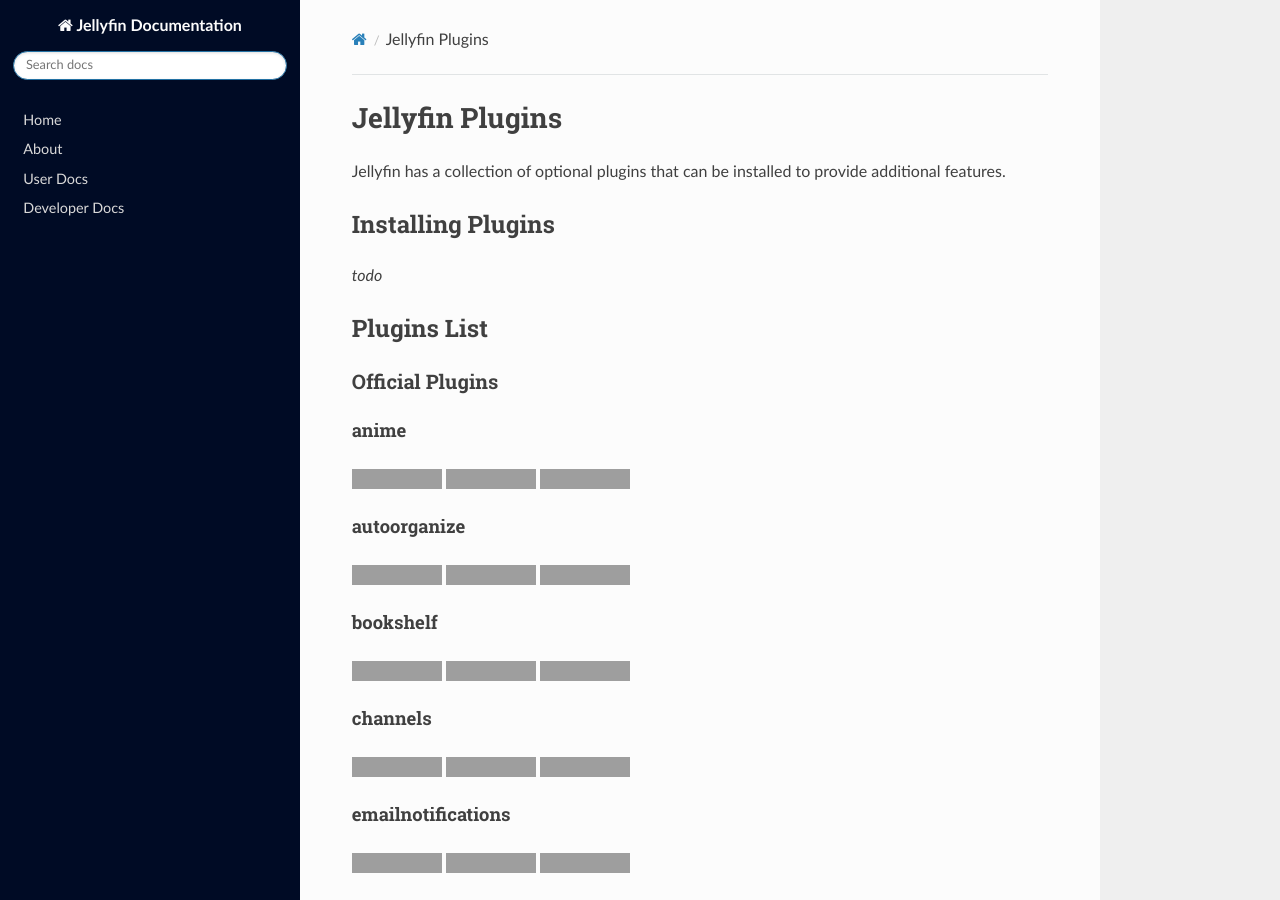
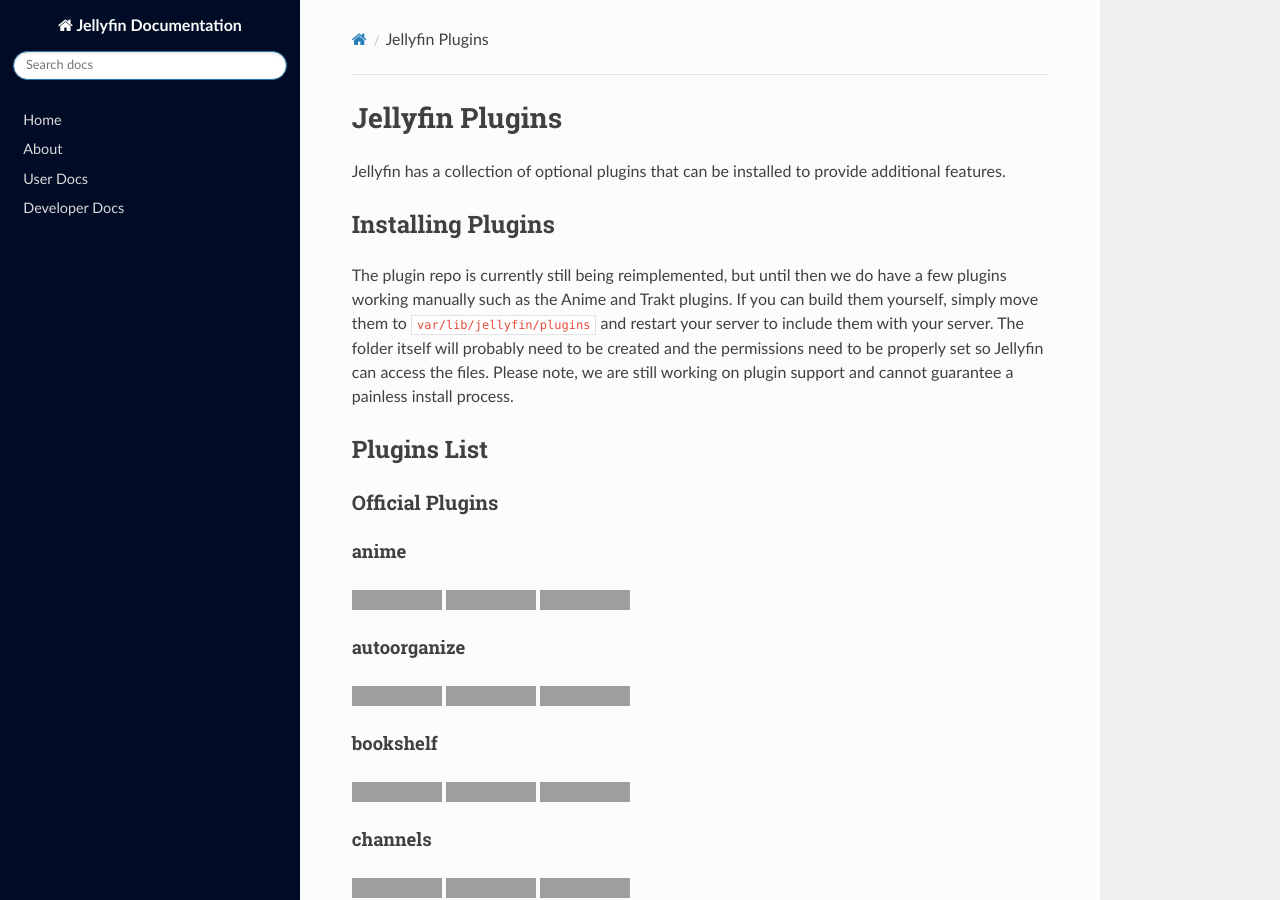
Before and after one commit to jellyfin-archive/jellyfin-docs, an MkDocs documentation site: the page built from docs/user-docs/plugins.md, in a window 1280 px wide and 900 px high, cut to the strip 0-900 px from the top of the window. Built offline with MkDocs 1.6.1, drawn with Linux system fonts in a browser that asks for light colours; nearby versions of some CDN libraries; grey boxes are pictures that could not be loaded.

Commit message:
update plugin information

```diff
--- a/docs/user-docs/plugins.md
+++ b/docs/user-docs/plugins.md
@@ -4,7 +4,7 @@ Jellyfin has a collection of optional plugins that can be installed to provide a
 
 ## Installing Plugins
 
-*todo*
+The plugin repo is currently still being reimplemented, but until then we do have a few plugins working manually such as the Anime and Trakt plugins. If you can build them yourself, simply move them to `var/lib/jellyfin/plugins` and restart your server to include them with your server. The folder itself will probably need to be created and the permissions need to be properly set so Jellyfin can access the files. Please note, we are still working on plugin support and cannot guarantee a painless install process.
 
 ## Plugins List
 
```
